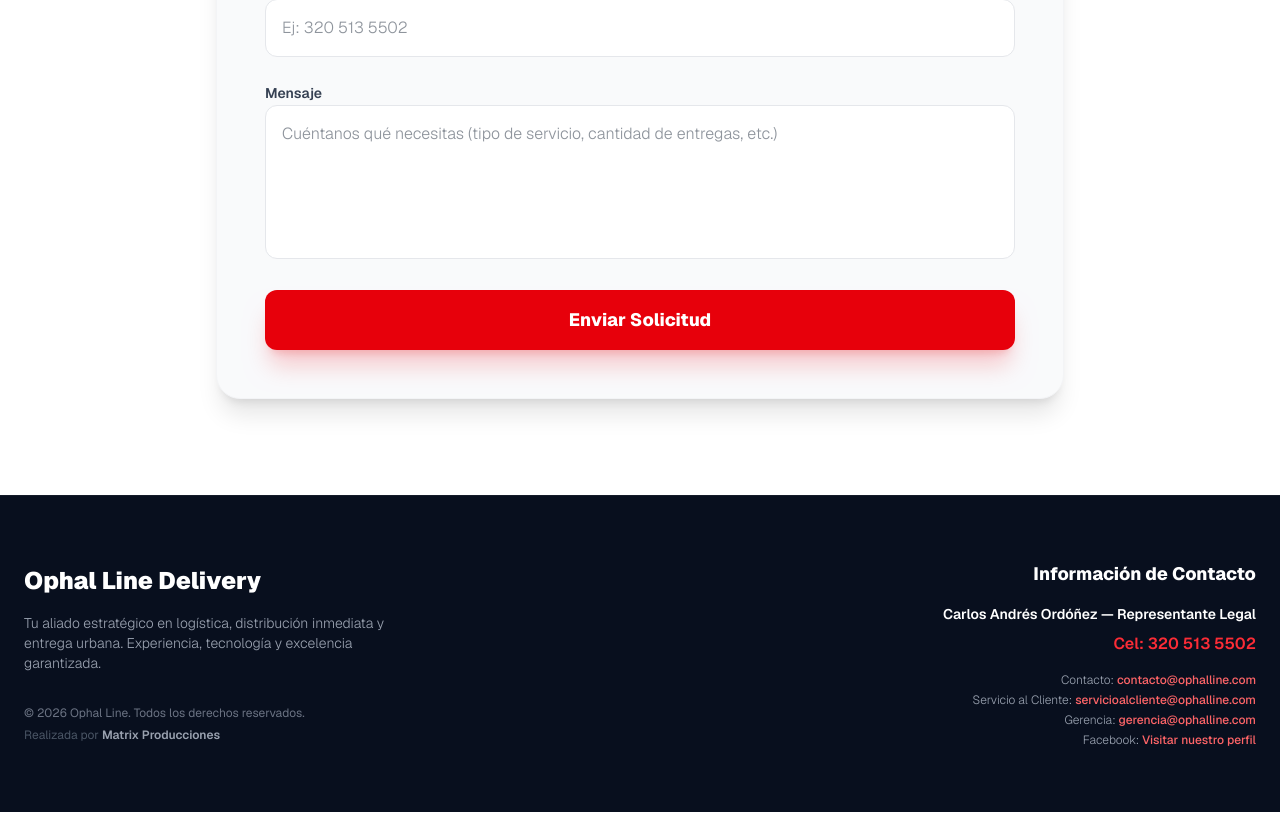
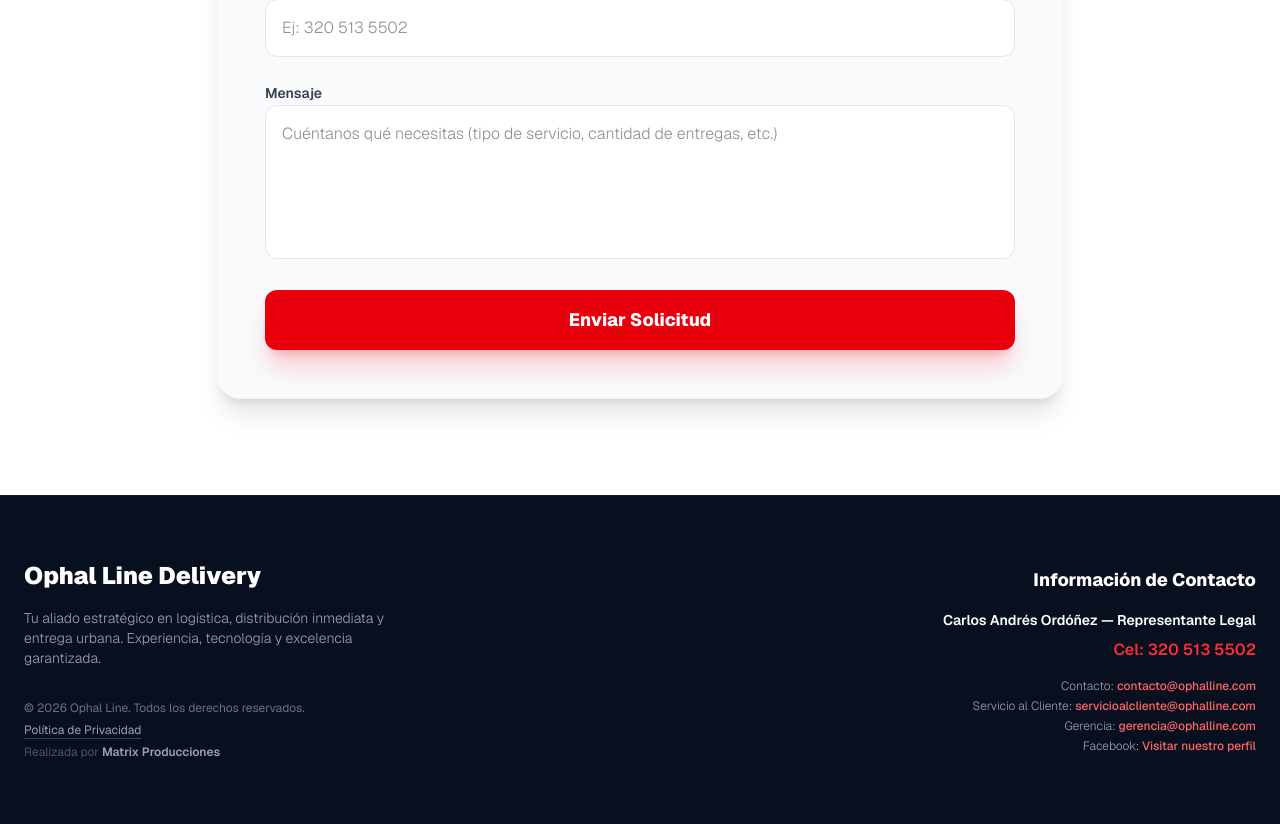
Before and after one commit to neoeliecer/ophalline, a Next.js app: page / in a window 1280 px wide. Shown: the part 5343-6167 px from the top of the page. Built offline with nearby package versions, Linux system fonts and the light colour scheme.

Commit message:
add privacy policy link to footer

```diff
--- a/app/page.tsx
+++ b/app/page.tsx
@@ -636,6 +636,9 @@
             </p>
             <div className="text-xs text-gray-500 pt-4 flex flex-col gap-1.5">
               <span>© {new Date().getFullYear()} Ophal Line. Todos los derechos reservados.</span>
+              <Link href="/politica-de-privacidad" className="text-gray-400 hover:text-white transition-colors underline decoration-white/20 underline-offset-4 w-fit">
+                Política de Privacidad
+              </Link>
               <span className="text-gray-600">
                 Realizada por <strong className="font-semibold text-gray-400">Matrix Producciones</strong>
               </span>
```
